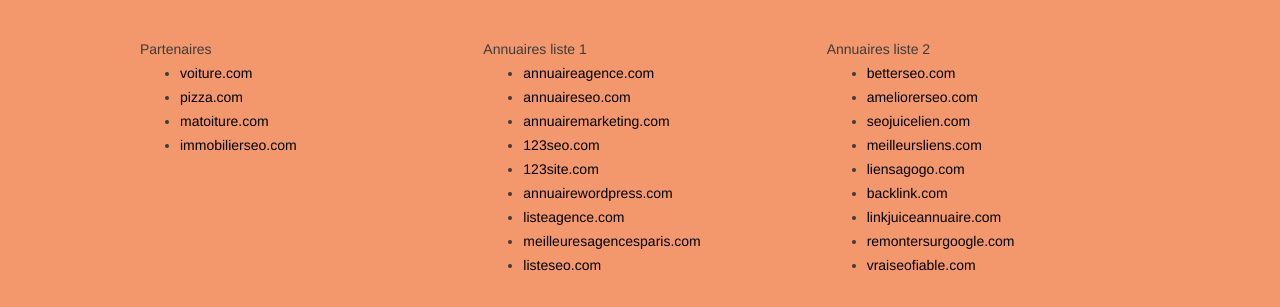
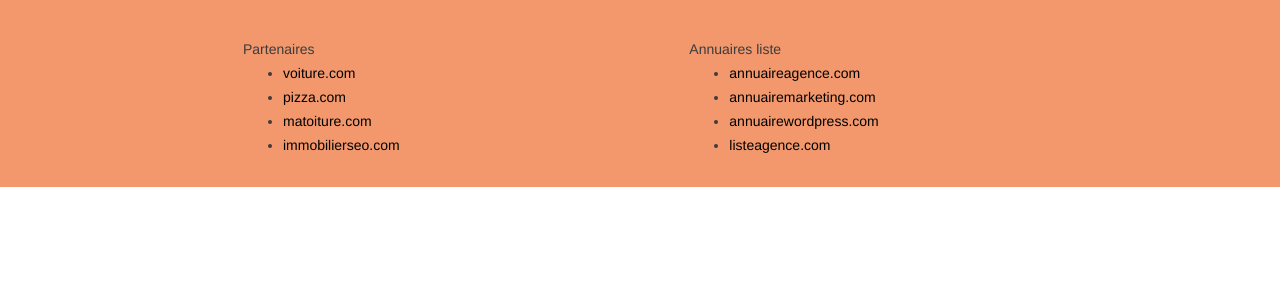
Before and after one commit to Kguie/OCprojet4, a plain HTML site: page index.html in a window 1280 px wide. Shown: the part 3751-4058 px from the top of the page. After the commit the page ends 3938 px from the top, so only its background shows below. Drawn offline with Linux system fonts and the light colour scheme.

Commit message:
Corrections sur la page contact

```diff
--- a/index.html
+++ b/index.html
@@ -264,7 +264,7 @@
 		<!-- bloc-5-cta END -->
 
 		<!-- Footer - bloc-8 -->
-		<div class="bloc bgc-atomic-tangerine d-bloc" id="bloc-8">
+		<footer class="bloc bgc-atomic-tangerine d-bloc" id="bloc-8">
 			<div class="container bloc-sm">
 				<div class="row">
 					<div class="col-sm-12">
@@ -308,38 +308,20 @@
 								</ul>
 							</div>
 							<div class="col-sm-4">
-								Annuaires liste 1
+								Annuaires liste
 								<ul>
 									<li><a href="annuaireagence.com">annuaireagence.com</a></li>
-									<li><a href="annuaireseo.com">annuaireseo.com</a></li>
 									<li><a href="annuairemarketing.com">annuairemarketing.com</a></li>
-									<li><a href="123seoture.com">123seo.com</a></li>
-									<li><a href="123site.com">123site.com</a></li>
 									<li><a href="annuairewordpress.com">annuairewordpress.com</a></li>
 									<li><a href="listeagence.com">listeagence.com</a></li>
-									<li><a href="meilleuresagencesparis.com">meilleuresagencesparis.com</a></li>
-									<li><a href="listeseo.com">listeseo.com</a></li>
 								</ul>
 							</div>
-							<div class="col-sm-4">
-								Annuaires liste 2
-								<ul>
-									<li><a href="betterseo.com">betterseo.com</a></li>
-									<li><a href="ameliorerseo.com">ameliorerseo.com</a></li>
-									<li><a href="seojuicelien.com">seojuicelien.com</a></li>
-									<li><a href="meilleursliens.com">meilleursliens.com</a></li>
-									<li><a href="liensagogo.com">liensagogo.com</a></li>
-									<li><a href="backlink.com">backlink.com</a></li>
-									<li><a href="linkjuiceannuaire.com">linkjuiceannuaire.com</a></li>
-									<li><a href="remontersurgoogle.com">remontersurgoogle.com</a></li>
-									<li><a href="vraiseofiable.com">vraiseofiable.com</a></li>
-								</ul>
-							</div>
+
 						</div>
 					</div>
 				</div>
 			</div>
-		</div>
+		</footer>
 		<!-- Footer - bloc-8 END -->
 
 	</div>
--- a/style.css
+++ b/style.css
@@ -1096,3 +1096,9 @@ p.text-center:nth-child(1) {
    .col-sm-6 {
     margin-bottom: 50px;
 }
+
+@media (min-width: 768px){
+    footer .col-sm-4{
+        margin-left: 10%;
+    }
+}
```
Also changed, not shown: page2.html (+9 -8 lines).
